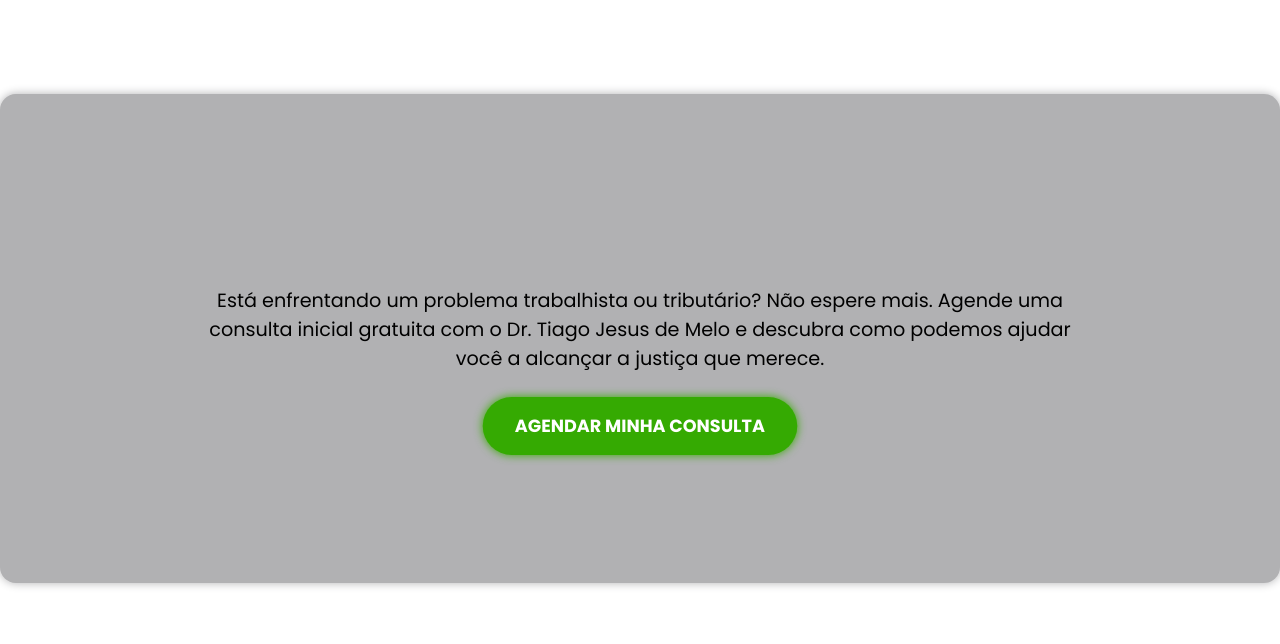
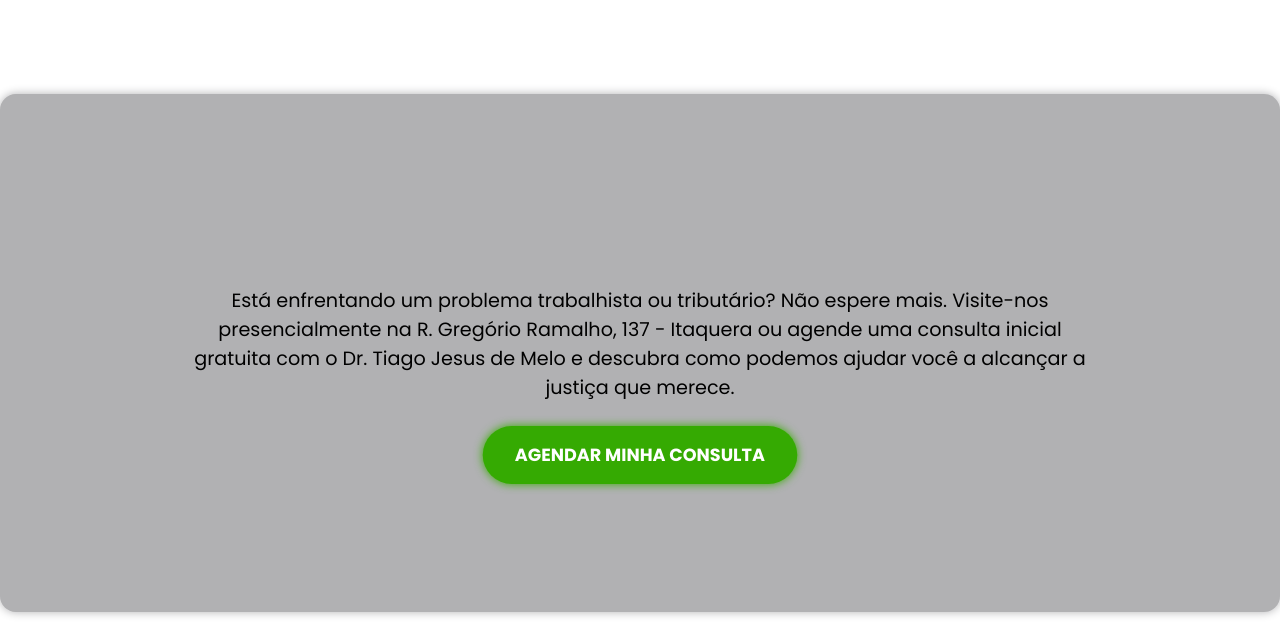
Before and after one commit to superkaruzao/tiago-de-jesus-melo, a plain HTML site: page index.html in a window 1280 px wide. Shown: the part 1313-1957 px from the top of the page. Drawn offline with Linux system fonts and the light colour scheme.

Commit message:
Update index.html

```diff
--- a/index.html
+++ b/index.html
@@ -151,7 +151,7 @@
                 </p>
 
                 <p class="text">
-                    Está enfrentando um problema trabalhista ou tributário? Não espere mais. Agende uma consulta inicial gratuita com o Dr. Tiago Jesus de Melo e descubra como podemos ajudar você a alcançar a justiça que merece.
+                    Está enfrentando um problema trabalhista ou tributário? Não espere mais. Visite-nos presencialmente na R. Gregório Ramalho, 137 - Itaquera ou agende uma consulta inicial gratuita com o Dr. Tiago Jesus de Melo e descubra como podemos ajudar você a alcançar a justiça que merece.
                 </p>
 
                 <a href="https://wa.me/5511969142090?text=Gostaria%20de%20falar%20com%20um%20advogado" class="button">
```
